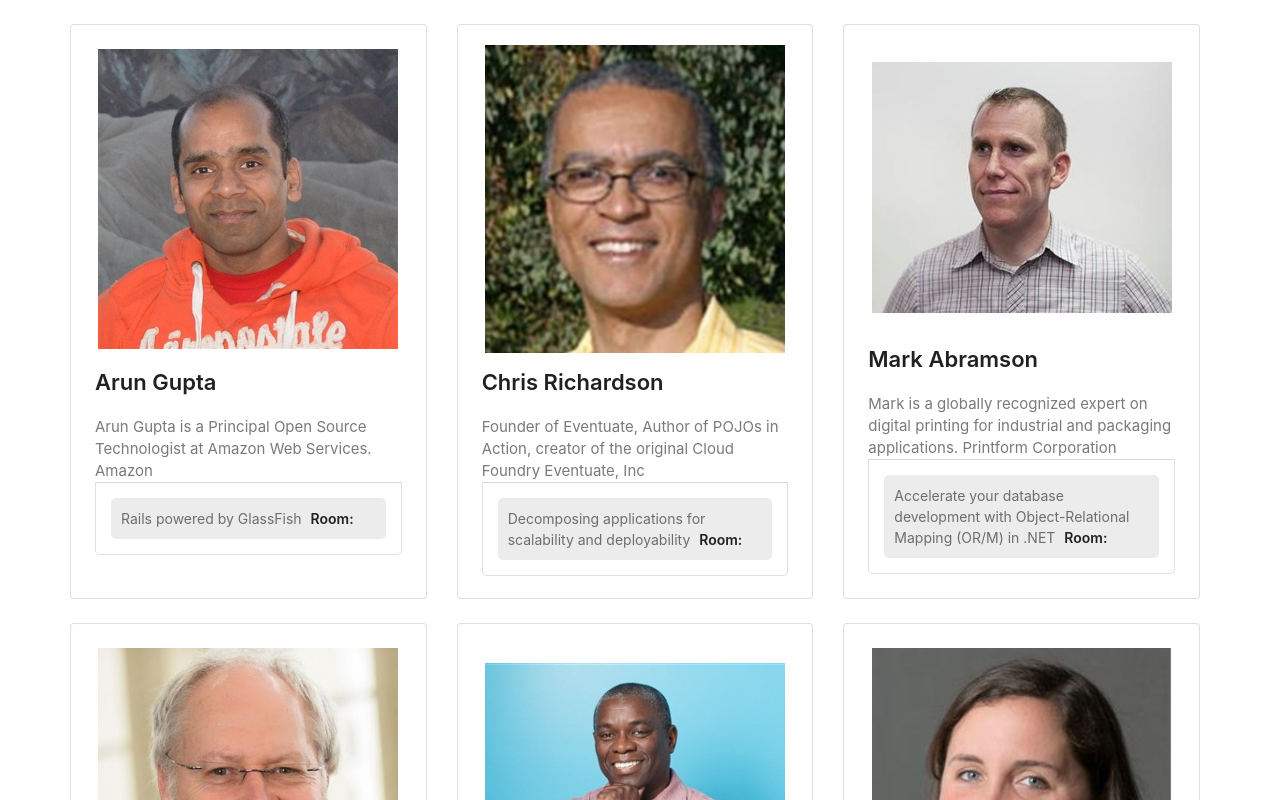
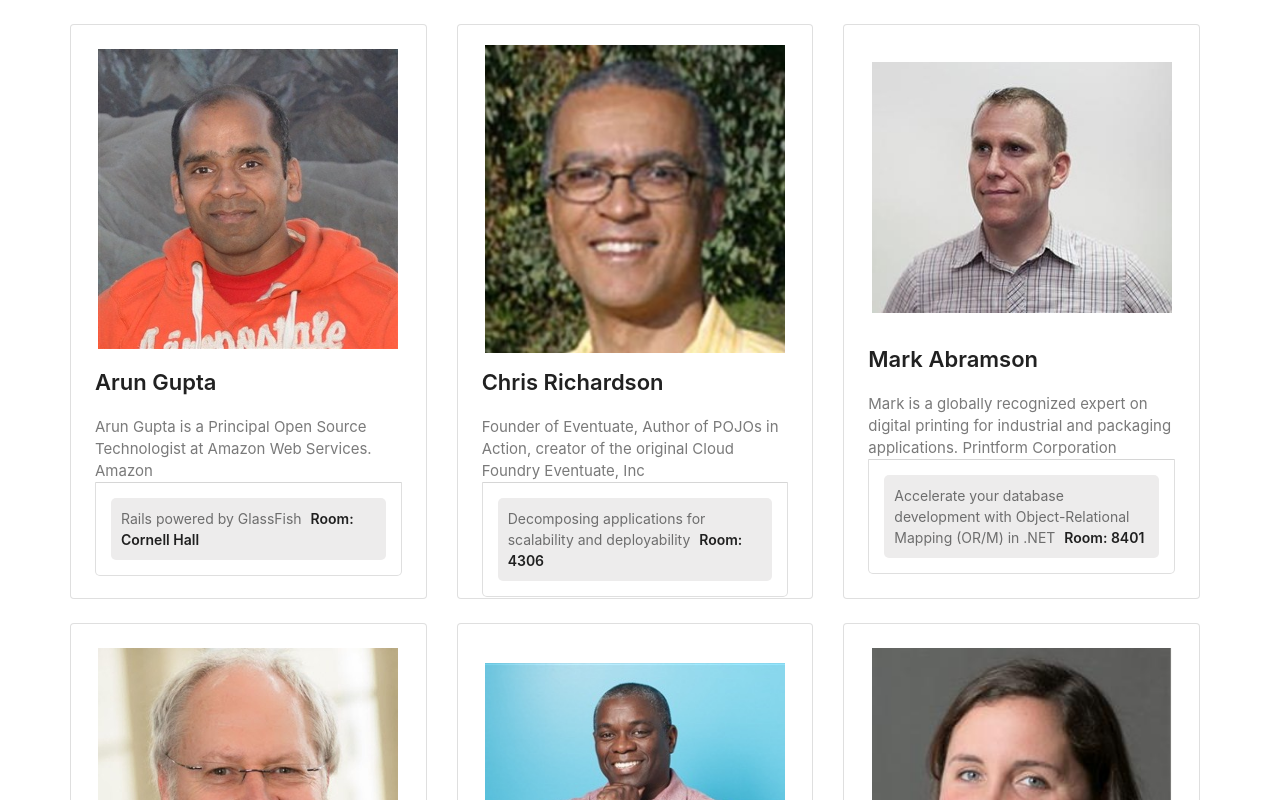
Before and after one commit to simonojok19/designing-react-component, a Next.js app: page / in a window 1280 px wide. Shown: the top 800 px of the page. Built offline with nearby package versions, Linux system fonts and the light colour scheme.

Commit message:
cleaned the new components

```diff
--- a/pages/index.js
+++ b/pages/index.js
@@ -1,6 +1,6 @@
 import {data} from "../SpeakerData";
 
-function Session({title, room}) {
+function Session({title, room }) {
     return (
         <span className="session w-100">
             {title} <strong>Room: {room.name}</strong>
@@ -11,7 +11,7 @@ function Session({title, room}) {
 function Sessions({sessions}) {
     return (
         <div className="sessionBox card h-250">
-            <Session title={sessions[0].title} room={sessions[0].room.name}/>
+            <Session {...sessions[0]}/>
         </div>
     );
 }
@@ -43,7 +43,7 @@ const IndexPage = () => {
                                         <p>{bio} {company} {favorite}</p>
                                     </div>
                                 </div>
-                                <Sessions sessions={sessions} />
+                                <Sessions sessions={sessions}/>
                             </div>
                         </div>
                     )
```
